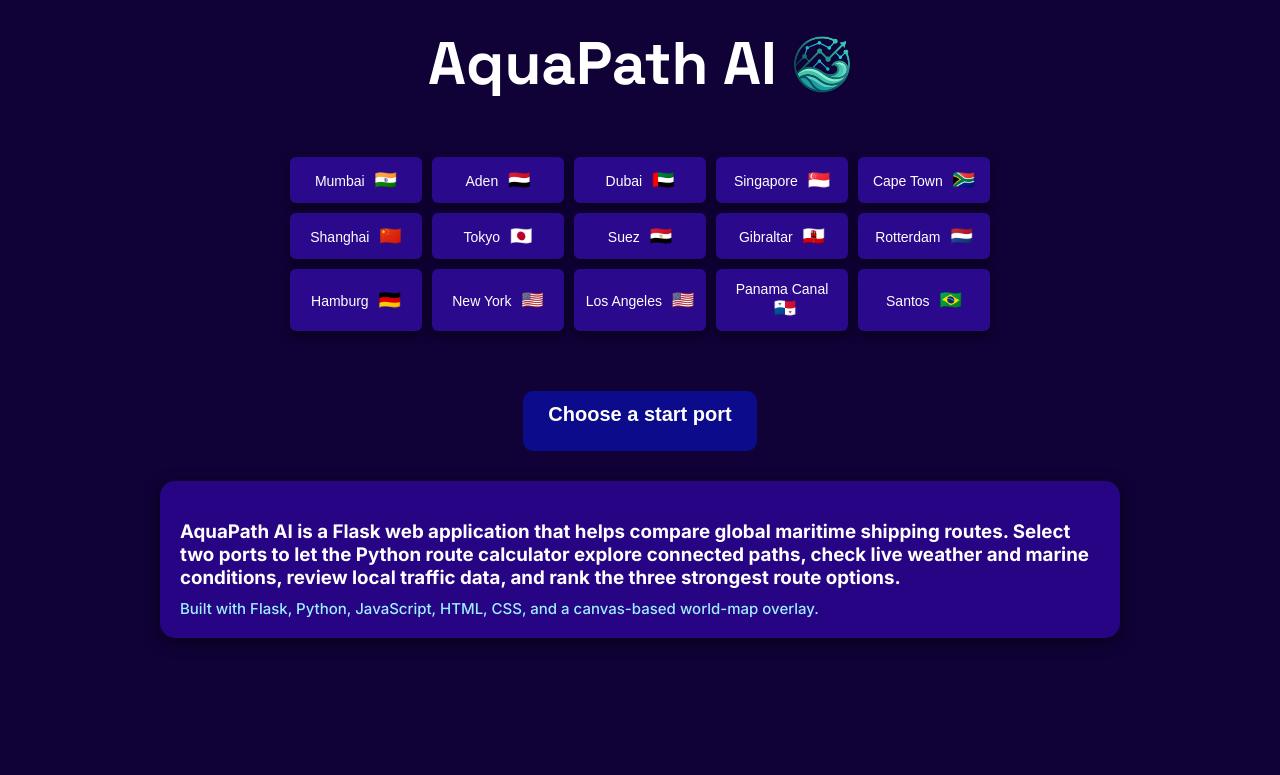
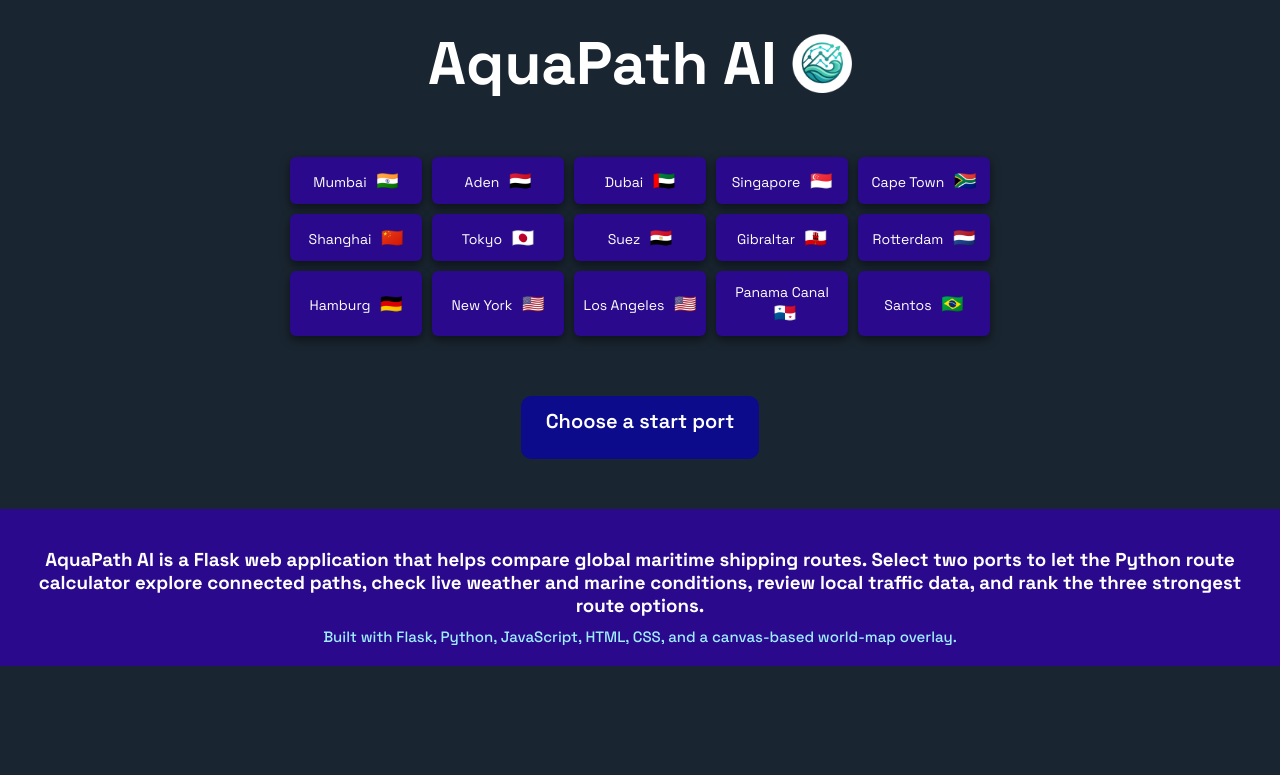
Before and after one commit to AquaPathAI/aquapath-ai-gui, a Flask app: page / in a window 1280 px wide. Shown: the top 775 px of the page. Run offline with Flask 3, Linux system fonts and the light colour scheme.

Commit message:
restructuring

```diff
--- a/static/style.css
+++ b/static/style.css
@@ -7,9 +7,9 @@ ul {
 }
 
 body {
-    background-color: rgb(16, 2, 54);
+    background-color: rgb(25, 37, 48);
     margin: 0;
-    font-family: "Inter", sans-serif;
+    font-family: "Space Grotesk", sans-serif;
     color: white;
     padding-bottom: 60px;
 }
@@ -373,14 +272,16 @@ h2 {
    INTRO BOX
    ========================= */
 
+footer {
+    text-align: center;
+    margin-top: 20px;
+    background: rgb(42, 9, 140);
+}
+
 .intro-box {
-    margin: 30px auto;
-    width: 75%;
+    margin: 50px auto;
+    width: 100%;
     padding: 20px;
-    background-color:rgb(38, 4, 131);
-    border-radius: 15px;
-
-    box-shadow: 0 4px 15px rgba(0, 0, 0, 0.5);
 
     box-sizing: border-box;
 }
@@ -460,7 +361,7 @@ h2 {
 
     color: white;
 
-    font-family: "Poppins", sans-serif;
+    font-family: "Space Grotesk", sans-serif;
     font-size: 14px;
 
     cursor: pointer;
@@ -525,7 +426,7 @@ h2 {
     border: none;
     border-radius: 10px;
 
-    font-family: "Poppins", sans-serif;
+    font-family: "Space Grotesk", sans-serif;
     font-size: 16px;
     font-weight: 500;
 
@@ -543,7 +444,7 @@ h2 {
 }
 
 #input {
-    font-family: "Poppins", sans-serif;
+    font-family: "Space Grotesk", sans-serif;
     font-size: 20px;
     font-weight: 600;
 }
--- a/templates/Aquapath.html
+++ b/templates/Aquapath.html
@@ -22,7 +22,7 @@
     <header class="header">
         <div class="logo-title">
             <h1>AquaPath AI</h1>
-            <img src="{{ url_for('static', filename='logo_nobg.png') }}"
+            <img src="{{ url_for('static', filename='logo.png') }}"
                  alt="AquaPath AI logo">
         </div>
     </header>
@@ -81,8 +81,7 @@
     </main>
 
 
-    <footer>
-        <div class="intro-box">
+    <footer class="intro-box">
         <h3>
             AquaPath AI is a Flask web application that helps compare global maritime
             shipping routes. Select two ports to let the Python route calculator explore
@@ -90,7 +89,6 @@
             data, and rank the three strongest route options.
         </h3>
         <p>Built with Flask, Python, JavaScript, HTML, CSS, and a canvas-based world-map overlay.</p>
-        </div>
     </footer>
 </body>
 </html>
```
Also changed, not shown: other parts of static/style.css (+6 -103 lines), static/logo.png. Lines whose indentation alone changed are shown as unchanged.
